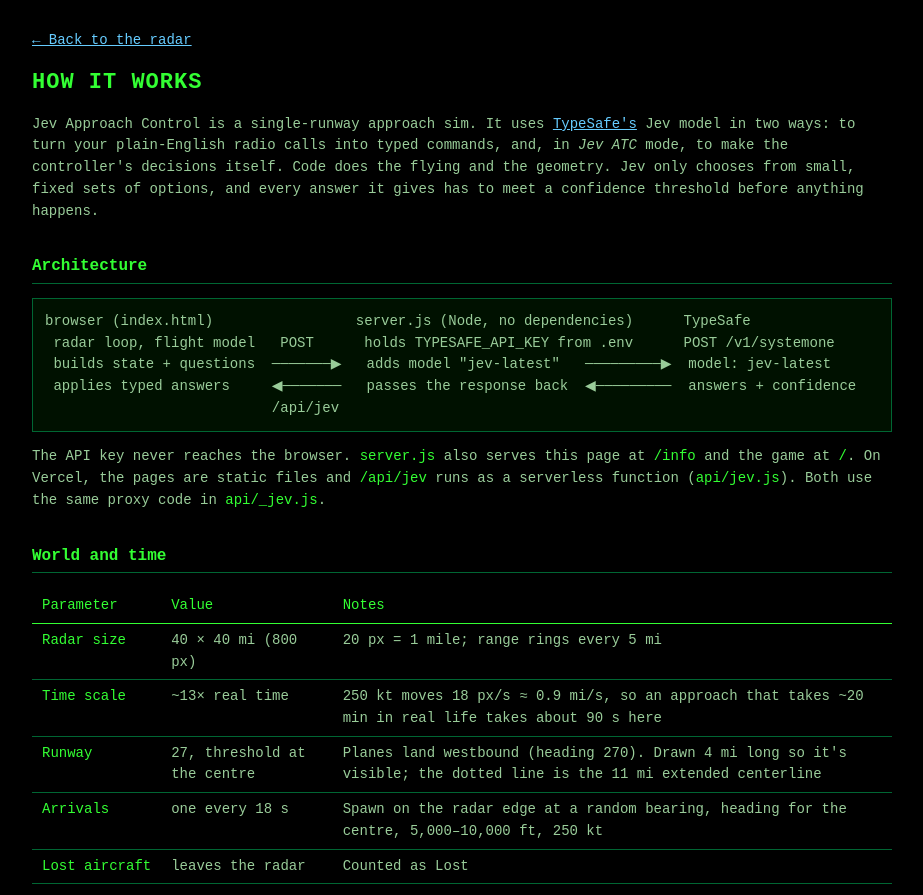
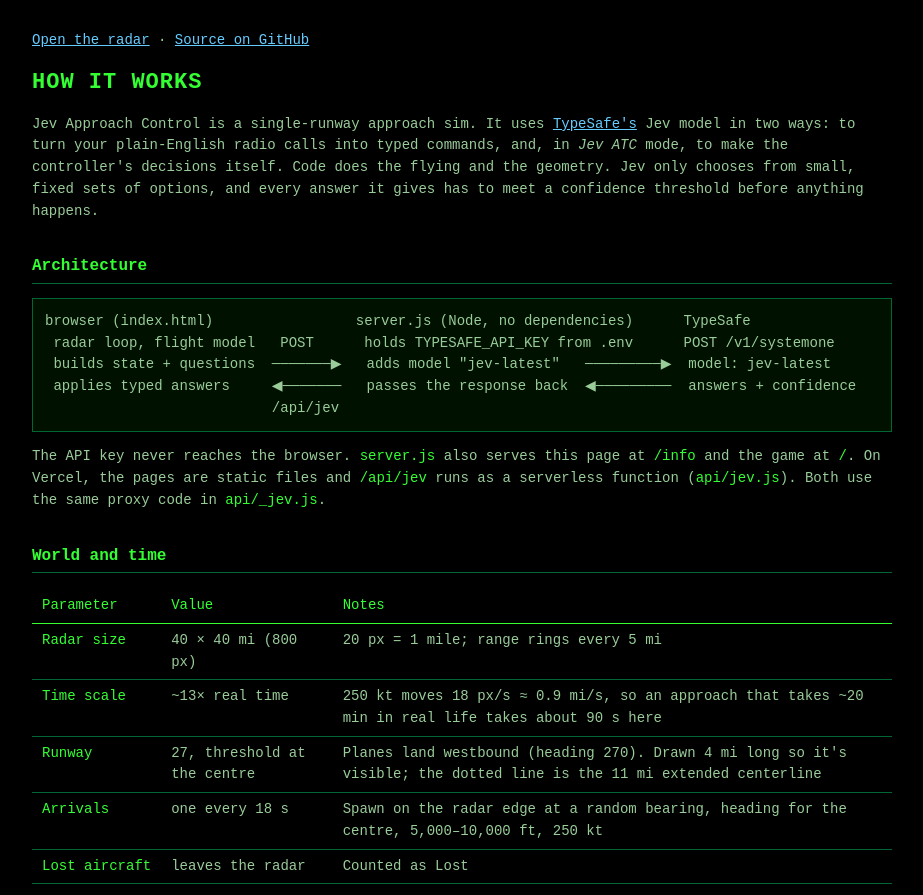
Before and after one commit to Zeb88/jev-approach-control, a website: page info.html in a window 1280 px wide. Shown: the top 895 px of the page, without its empty margins (178-1101 px from the left). Drawn offline with Linux system fonts and the light colour scheme.

Commit message:
Open info page in new tab, link to source repo

```diff
--- a/info.html
+++ b/info.html
@@ -24,7 +24,7 @@
 </head>
 <body>
 <main>
-<p><a href="/">← Back to the radar</a></p>
+<p><a href="/">Open the radar</a> · <a href="https://github.com/Zeb88/jev-approach-control" target="_blank" rel="noopener">Source on GitHub</a></p>
 <h1>HOW IT WORKS</h1>
 <p>Jev Approach Control is a single-runway approach sim. It uses <a href="https://docs.typesafe.ai/">TypeSafe's</a> Jev model in two ways: to turn your plain-English radio calls into typed commands, and, in <em>Jev ATC</em> mode, to make the controller's decisions itself. Code does the flying and the geometry. Jev only chooses from small, fixed sets of options, and every answer it gives has to meet a confidence threshold before anything happens.</p>
 
@@ -128,8 +128,8 @@
 node server.js         # Node 18+; PORT defaults to 3000</pre>
 <p>Tunable constants at the top of the <code>&lt;script&gt;</code> in <code>index.html</code>: <code>TURN_RATE</code>, <code>MI</code>, <code>RWY</code>, and <code>JEV_ATC_CONF</code> further down.</p>
 
-<p><a href="/">← Back to the radar</a></p>
-<p>Created by <a href="https://github.com/Zeb88" target="_blank" rel="noopener">Zeb88</a>. MIT licensed.</p>
+<p><a href="/">Open the radar</a></p>
+<p>Created by <a href="https://github.com/Zeb88" target="_blank" rel="noopener">Zeb88</a>. MIT licensed, <a href="https://github.com/Zeb88/jev-approach-control" target="_blank" rel="noopener">source on GitHub</a>.</p>
 <p>Unofficial demo, not affiliated with or endorsed by TypeSafe AI. Jev is TypeSafe's model, used here through its public API.</p>
 </main>
 </body>
```
Also changed, not shown: index.html (+1 -1 lines).
